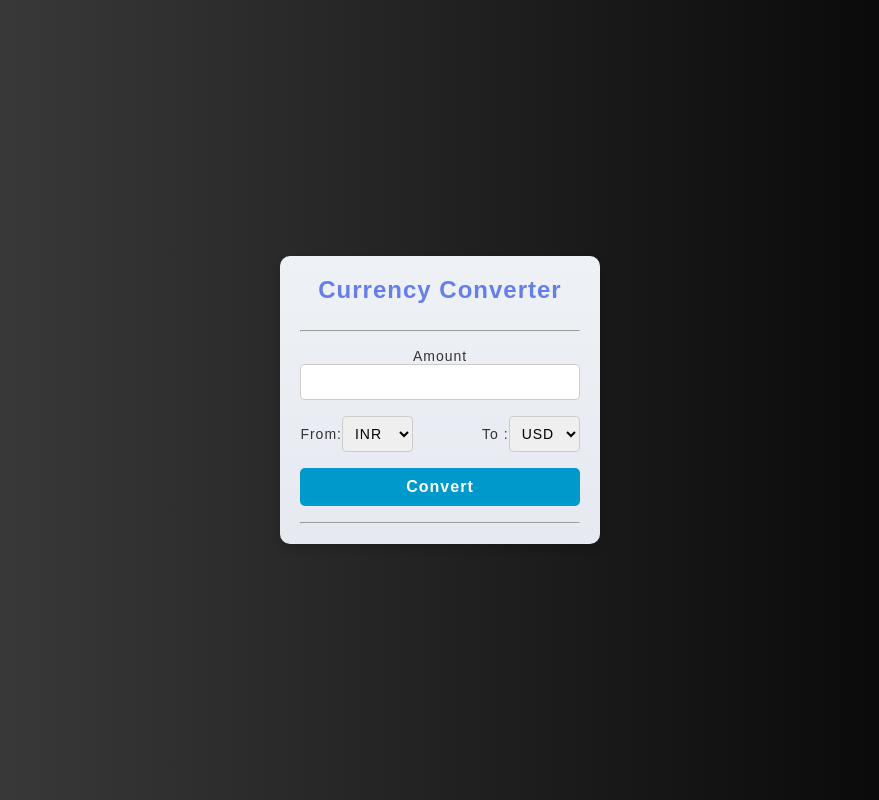
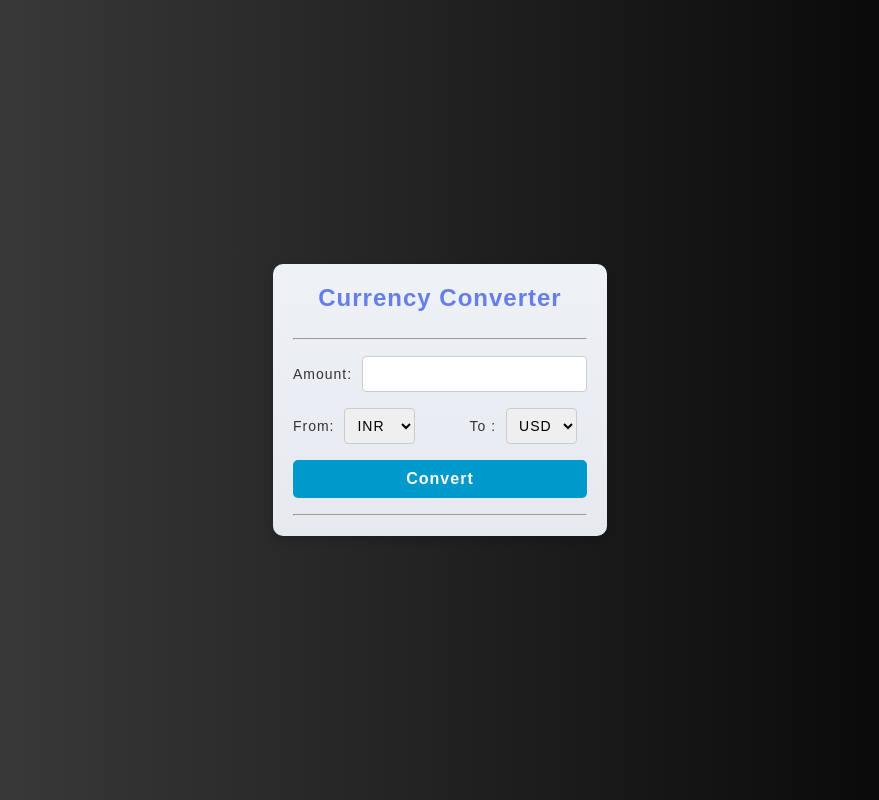
Before and after one commit to surajgharpankar28/Currency-Converter, a React (Vite) app: page / in a window 1280 px wide. Shown: the whole page, without its empty margins (200-1079 px from the left). Built offline with nearby package versions, Linux system fonts and the light colour scheme.

Commit message:
changed CSS

```diff
--- a/src/App.jsx
+++ b/src/App.jsx
@@ -32,8 +32,8 @@ function App() {
       <div className="currency-div">
         <h1>Currency Converter</h1>
         <hr />
-        <div>
-          <label htmlFor="currency_amount">Amount</label>
+        <div className="input-div">
+          <label htmlFor="currency_amount">Amount:</label>
           <input
             type="number"
             id="currency_amount"
--- a/src/index.css
+++ b/src/index.css
@@ -36,6 +36,11 @@ h1 {
   margin-bottom: 1rem;
 }
 
+.input-div {
+  display: flex;
+  align-items: center;
+  justify-content: center;
+}
 .currency-div {
   display: flex;
   flex-direction: column;
@@ -50,8 +55,12 @@ h1 {
 label {
   font-size: 1.4rem;
   color: #333333;
+  margin-right: 1rem;
 }
 
+select {
+  margin-left: 1rem;
+}
 input[type="number"] {
   padding: 0.8rem;
   font-size: 1.6rem;
```
